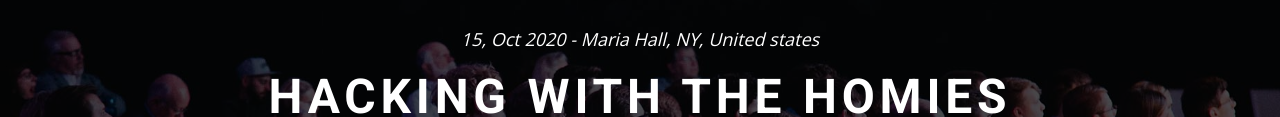
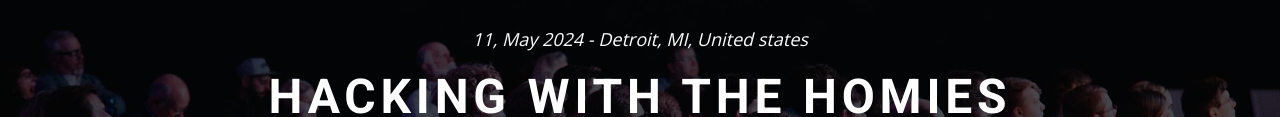
Before and after one commit to djtoler/hwthdemo3, a plain HTML site: page index.html in a window 1280 px wide. Shown: the part 217-334 px from the top of the page. Drawn offline with nearby package versions, Linux system fonts and the light colour scheme; a script that the page names is missing; files whose address does not match are found by name.

Commit message:
Update index.html

```diff
--- a/index.html
+++ b/index.html
@@ -91,7 +91,7 @@
                 <div class="icon">
                   <i class="lni-mic"></i>
                 </div>
-                <p class="banner-info">15, Oct 2020 - Maria Hall, NY, United states</p>
+                <p class="banner-info">11, May 2024 - Detroit, MI, United states</p>
                 <h1 class="head-title">Hacking With The Homies</h1>
                 <h2 class="head-title">Developers Conference</h2>
                 <p class="banner-desc">
```
